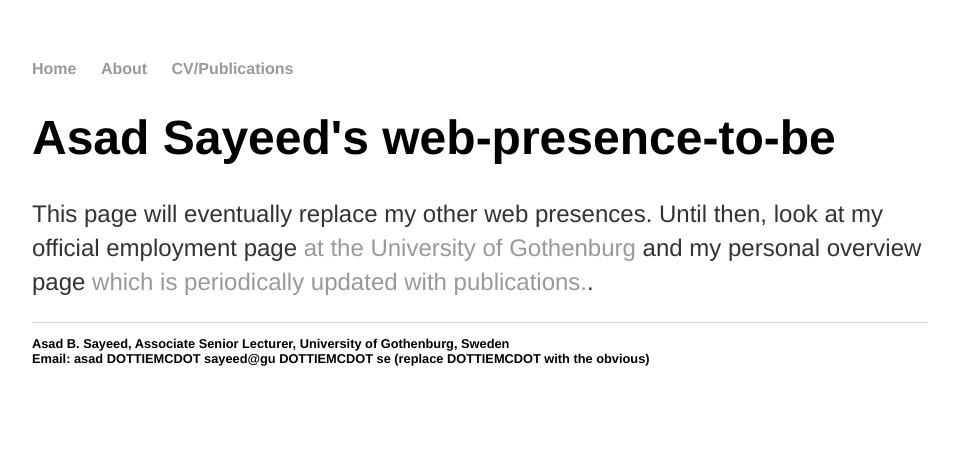
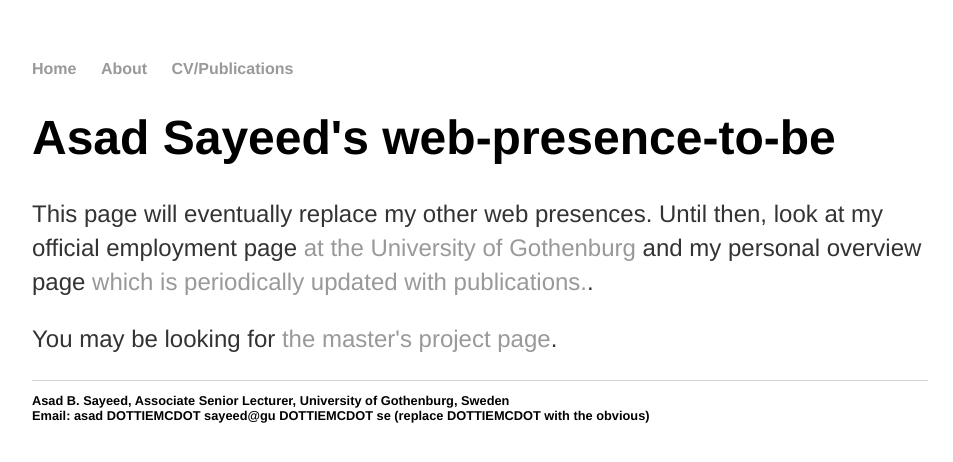
Before and after one commit to asayeed/asayeed.github.io, a Jekyll site: the page built from index.html, in a window 1280 px wide. Shown: the top 462 px of the page, without its empty margins (160-1113 px from the left). Built offline with Jekyll 4.4.1, drawn with Linux system fonts in a browser that asks for light colours.

Commit message:
Update index.html

```diff
--- a/index.html
+++ b/index.html
@@ -5,4 +5,5 @@
 <div class="blurb">
 	<h1>Asad Sayeed's web-presence-to-be</h1>
 	<p>This page will eventually replace my other web presences.  Until then, look at my official employment page <a href="https://clasp.gu.se/about/people/asad-sayeed">at the University of Gothenburg</a> and my personal overview page <a href="http://www.coli.uni-saarland.de/~asayeed/">which is periodically updated with publications.</a>.</p>
+	<p>You may be looking for <a href="mastersprojects.html">the master's project page</a>.</p>
 </div><!-- /.blurb -->
```
